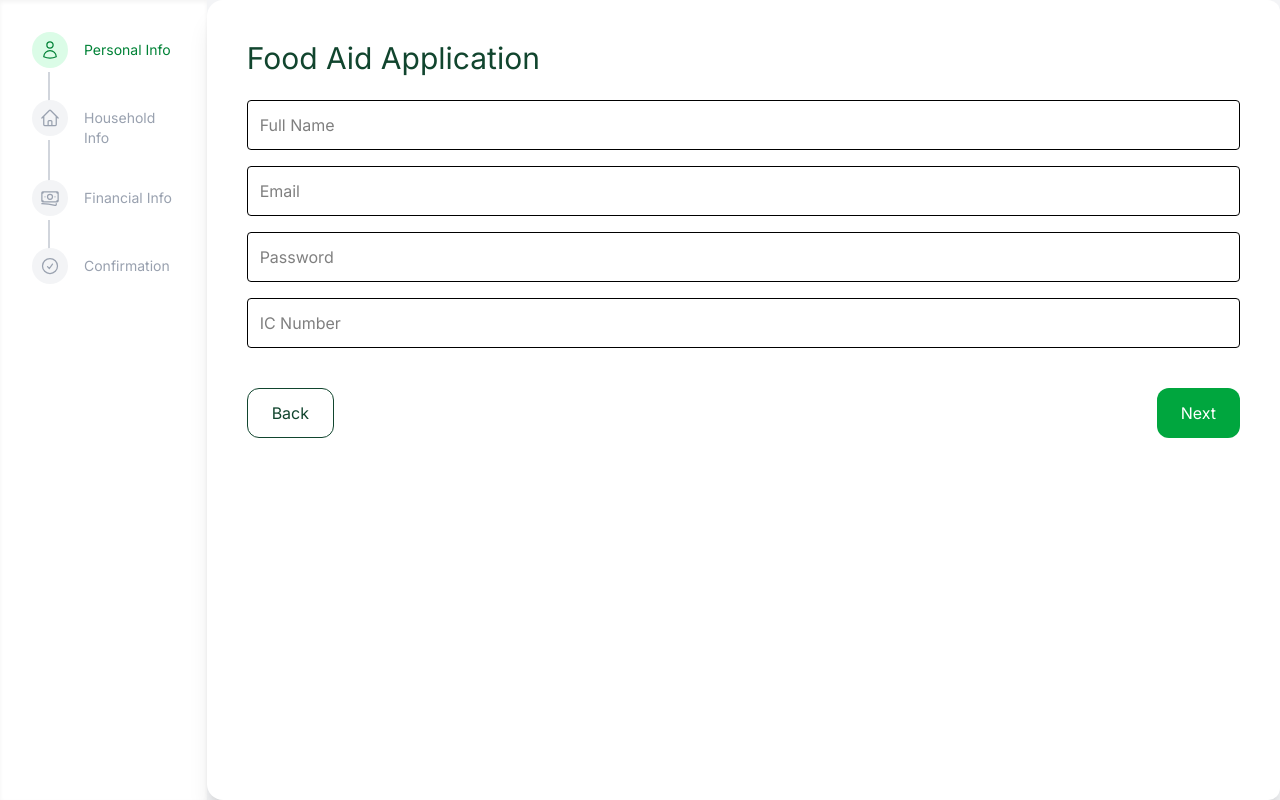
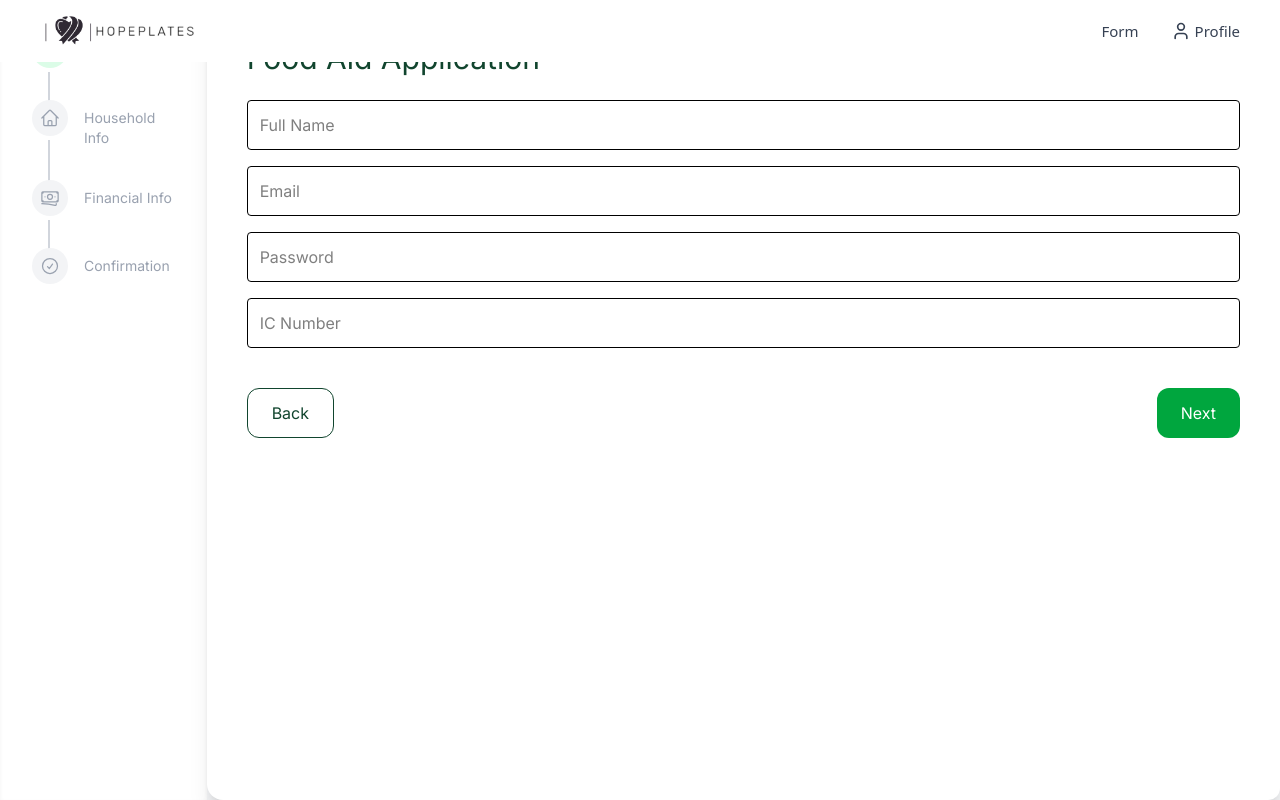
Before and after one commit to danishirwan2424/hopelates, a React (Vite) app: page /application in a window 1280 px wide. Built offline with nearby package versions, Linux system fonts and the light colour scheme.

Commit message:
Update Application Page

```diff
--- a/src/pages/forms/ApplicationApply.jsx
+++ b/src/pages/forms/ApplicationApply.jsx
@@ -4,6 +4,8 @@ import { useDropzone } from "react-dropzone";
 import { UsersIcon, UserIcon, HomeIcon, BanknotesIcon, CheckCircleIcon } from "@heroicons/react/24/outline";
 import { motion } from "framer-motion";
 import Confetti from "react-confetti";
+import FormNav from "./Forms_cmp/FormNav";
+
 
 export default function Application_donate() {
   const primaryColor = "#278659";
@@ -98,6 +100,7 @@ export default function Application_donate() {
 
   return (
     <div className="min-h-screen bg-gray-100 flex flex-col sm:flex-row p-4 sm:p-0">
+    <FormNav />
       {/* LEFT STEPS - hidden on mobile */}
       <div className="hidden sm:flex w-1/6 bg-white p-8 shadow-inner flex-col">
         {steps.map((step, index) => {
--- /dev/null
+++ b/src/pages/forms/Forms_cmp/FormNav.jsx
@@ -0,0 +1,136 @@
+// File: FormNav.jsx
+import React, { useState, useEffect } from "react";
+import { Link, useNavigate } from "react-router-dom";
+import { Menu, User, X } from "lucide-react";
+import logo from "../../../images/Logo.png"; // keep your logo path
+
+function FormNav() {
+  const navigate = useNavigate();
+  const [isProfileOpen, setIsProfileOpen] = useState(false);
+  const [menuOpen, setMenuOpen] = useState(false);
+  const [scrolled, setScrolled] = useState(false);
+
+  useEffect(() => {
+    const handleScroll = () => setScrolled(window.scrollY > 10);
+    window.addEventListener("scroll", handleScroll);
+    return () => window.removeEventListener("scroll", handleScroll);
+  }, []);
+
+  const handleLogout = () => {
+    localStorage.removeItem("user");
+    localStorage.removeItem("role");
+    navigate("/landing");
+  };
+
+  return (
+    <header
+      className={`fixed top-0 left-0 w-full z-50 font-sans transition-shadow duration-300 ${
+        scrolled ? "shadow-md bg-white/95 backdrop-blur-sm" : "bg-white"
+      }`}
+    >
+
+      {/* Main Nav */}
+      <nav className="relative flex items-center justify-between px-6 md:px-10 h-[62px] text-[15px]">
+        {/* Logo */}
+        <div
+          onClick={() => navigate("/")}
+          className="cursor-pointer flex items-center select-none"
+        >
+          <img
+            src={logo}
+            alt="Logo"
+            className="h-15 w-auto object-contain hover:scale-105 transition-transform duration-200"
+          />
+        </div>
+
+        {/* Desktop Menu */}
+        <div className="hidden lg:flex gap-8 text-black items-center">
+          {/* Keep Form link */}
+          <Link
+            to="/form"
+            className="text-gray-700 hover:text-[#019461] font-medium transition-colors"
+          >
+            Form
+          </Link>
+
+          {/* Profile Dropdown */}
+          <div className="relative">
+            <button
+              onClick={() => setIsProfileOpen(!isProfileOpen)}
+              className="flex items-center gap-1 text-gray-700 hover:text-[#019461] font-medium focus:outline-none"
+            >
+              <User className="w-5 h-5" />
+              Profile
+            </button>
+            {isProfileOpen && (
+              <div className="absolute right-0 mt-2 w-40 bg-white border rounded shadow-lg z-10">
+                <button
+                  onClick={() => navigate("/profile")}
+                  className="block w-full text-left px-4 py-2 text-gray-700 hover:bg-gray-100"
+                >
+                  View Profile
+                </button>
+                <button
+                  onClick={handleLogout}
+                  className="block w-full text-left px-4 py-2 text-gray-700 hover:bg-gray-100"
+                >
+                  Logout
+                </button>
+              </div>
+            )}
+          </div>
+        </div>
+
+        {/* Mobile Hamburger */}
+        <button
+          onClick={() => setMenuOpen(!menuOpen)}
+          className="lg:hidden text-gray-800 text-2xl focus:outline-none"
+        >
+          {menuOpen ? <X /> : <Menu />}
+        </button>
+
+        {/* Mobile Menu */}
+        {menuOpen && (
+          <div className="absolute top-[62px] left-0 w-full bg-white shadow-md flex flex-col items-start px-6 py-4 gap-4 animate-slideDown">
+            <Link
+              to="/form"
+              className="text-[16px] w-full text-left font-medium text-black hover:text-[#019461]"
+              onClick={() => setMenuOpen(false)}
+            >
+              Form
+            </Link>
+
+            <button
+              onClick={() => {
+                navigate("/profile");
+                setMenuOpen(false);
+              }}
+              className="text-[16px] w-full text-left font-medium text-black hover:text-[#019461]"
+            >
+              View Profile
+            </button>
+            <button
+              onClick={handleLogout}
+              className="text-[16px] w-full text-left font-medium text-black hover:text-[#019461]"
+            >
+              Logout
+            </button>
+          </div>
+        )}
+      </nav>
+
+      {/* Slide Down Animation */}
+      <style>{`
+        @keyframes slideDown {
+          from { opacity: 0; transform: translateY(-10px); }
+          to { opacity: 1; transform: translateY(0); }
+        }
+        .animate-slideDown {
+          animation: slideDown 0.3s ease-out;
+        }
+      `}</style>
+    </header>
+  );
+}
+
+export default FormNav;
```
